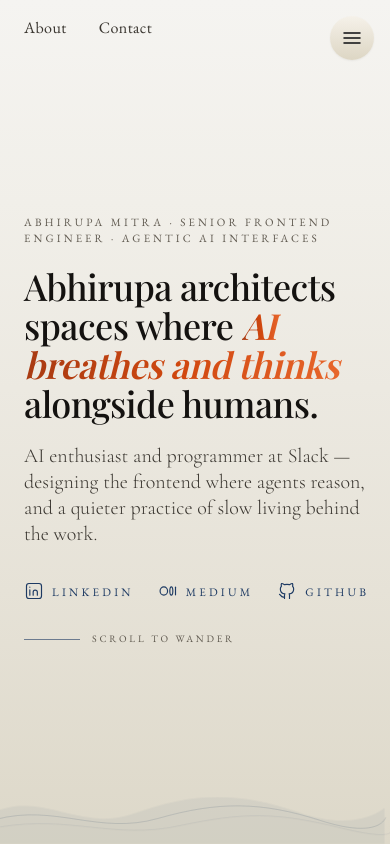
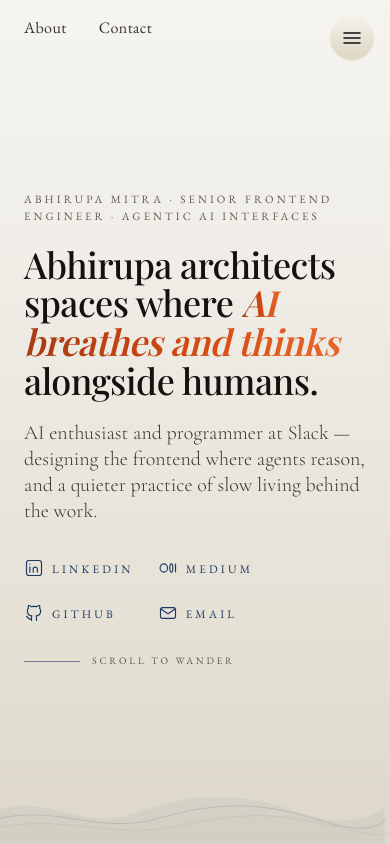
Before and after one commit to abhirupa-tech/abhirupa-digital-garden, a Next.js app: page / in a window 390 px wide. Shown: the top 844 px of the page. Built offline with nearby package versions, Linux system fonts and the light colour scheme.

Commit message:
feat(social): 2x2 grid of social links on mobile
Stack LinkedIn / Medium / GitHub / Email into a two-column grid on small
screens; keep the single-row flex layout from sm up.

Co-Authored-By: Claude <svc-devxp-claude@slack-corp.com>

```diff
--- a/components/SocialIcons.tsx
+++ b/components/SocialIcons.tsx
@@ -71,7 +71,9 @@ export function SocialIcons({
       : 'text-sand hover:text-sand-soft focus-visible:text-sand-soft';
 
   return (
-    <ul className={`flex items-center gap-6 ${className ?? ''}`}>
+    <ul
+      className={`grid grid-cols-2 gap-x-6 gap-y-4 sm:flex sm:items-center sm:gap-6 ${className ?? ''}`}
+    >
       {socials.map((s) => (
         <li key={s.key}>
           <motion.a
```
